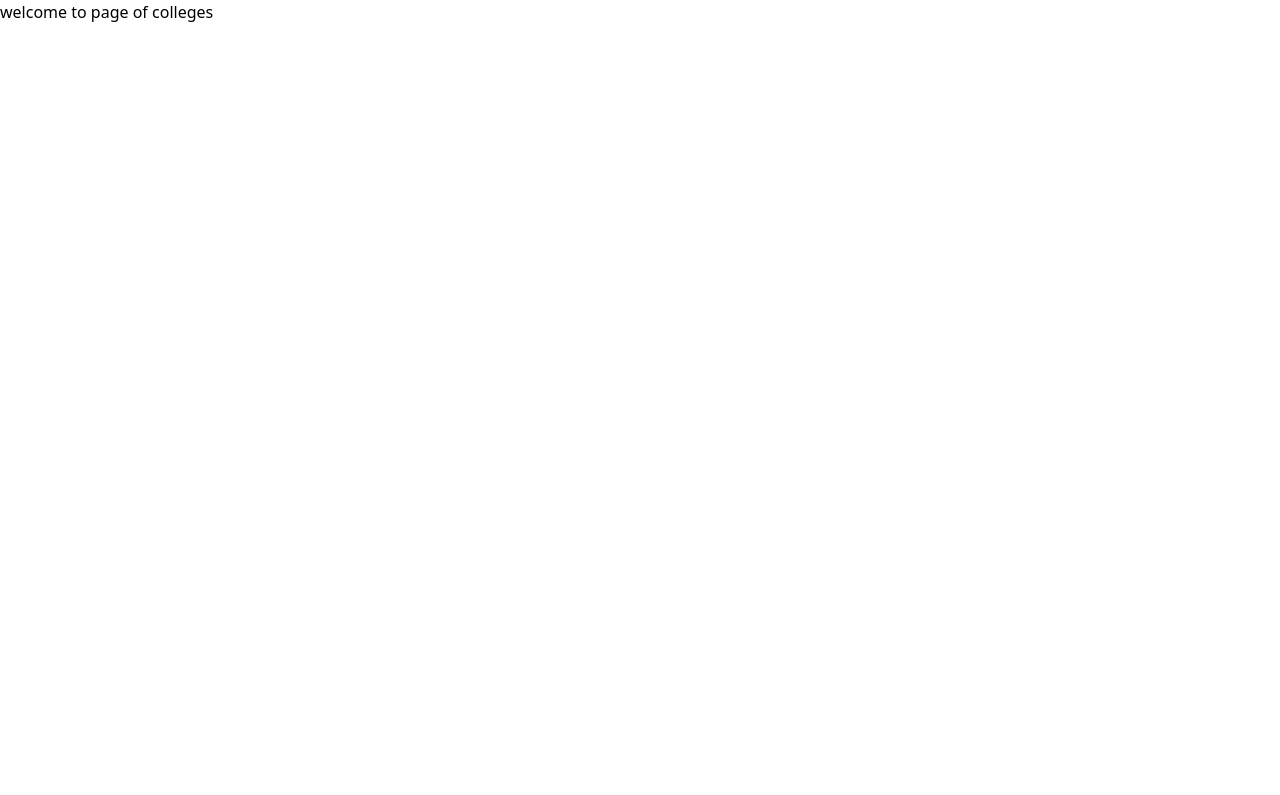
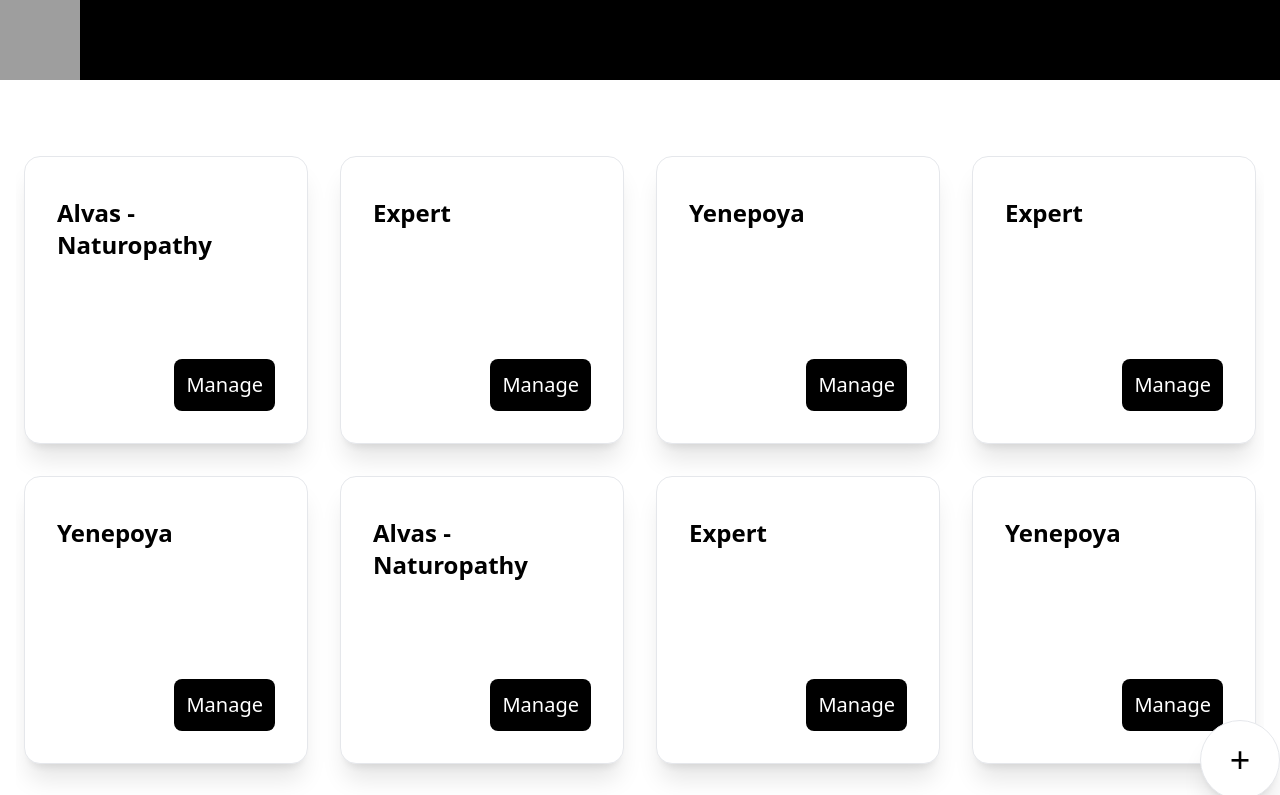
Before and after one commit to Srujankm12/BiometricDashboard-Admin, a SvelteKit app: page /collegelist in a window 1280 px wide. Shown: the top 795 px of the page. Built offline with nearby package versions, Linux system fonts and the light colour scheme; grey boxes are pictures that could not be loaded.

Commit message:
collegelist

```diff
--- a/src/routes/collegelist/+layout.svelte
+++ b/src/routes/collegelist/+layout.svelte
@@ -1 +1,9 @@
+<header class="bg-black">
+    <img
+        class="w-20 h-20 bg-black p-0"
+        src="https://img.freepik.com/premium-vector/black-background-with-white-x-logo-it_853558-1327.jpg"
+        alt=""
+    />
+</header>
+
 <slot />
--- a/src/routes/collegelist/+page.svelte
+++ b/src/routes/collegelist/+page.svelte
@@ -1 +1,57 @@
-<h1>welcome to page of colleges</h1>
+<script>
+    let colleges = [
+        { name: "Alvas - Naturopathy" },
+        { name: "Expert" },
+        { name: "Yenepoya" },
+        { name: "Expert" },
+        { name: "Yenepoya" },
+        { name: "Alvas - Naturopathy" },
+        { name: "Expert" },
+        { name: "Yenepoya" },
+        { name: "Expert" },
+        { name: "Yenepoya" },
+        { name: "Alvas - Naturopathy" },
+        { name: "Expert" },
+        { name: "Yenepoya" },
+        { name: "Expert" },
+        { name: "Yenepoya" },
+        { name: "Alvas - Naturopathy" },
+        { name: "Expert" },
+        { name: "Yenepoya" },
+        { name: "Expert" },
+        { name: "Yenepoya" },
+    ];
+</script>
+
+<div class="p-4 min-h-full h-screen">
+    <h2 class="text-xl font-semibold mb-4 text-white">Installed Colleges</h2>
+    <div class=" h-screen overflow-auto">
+        <div class="flex flex-wrap -mx-2 h-max">
+            {#each colleges as college}
+                <div class="w-1/4 p-4">
+                    <div
+                        class="border rounded-2xl p-8 h-72 bg-white shadow-xl flex flex-col"
+                    >
+                        <span class="text-start mt-2 text-2xl font-semibold"
+                            >{college.name}</span
+                        >
+                        <div class="flex-grow"></div>
+
+                        <button
+                            class="text-xl p-3 rounded-lg bg-black text-white self-end font-medium"
+                        >
+                            Manage
+                        </button>
+                    </div>
+                </div>
+            {/each}
+        </div>
+    </div>
+    <div class="mt-auto text-center rounded-lg float-right p-8">
+        <button
+            class="w-20 h-20 bg-white absolute bottom-0 right-0 text-black text-center text-4xl font-medium rounded-full hover:text-white hover:bg-black duration-700 border border-inherit shadow-xl"
+        >
+            +
+        </button>
+    </div>
+</div>
```
